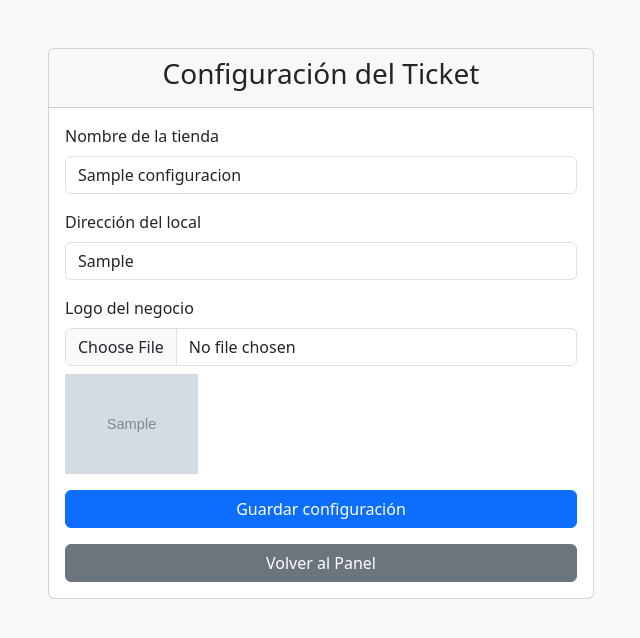
After one commit to BlackDragonG66/POSWEB, a PHP site: page /configuracion_ticket.php in a window 1280 px wide. The commit adds this page. Shown: the top 638 px of the page, without its empty margins (319-959 px from the left). Run offline with PHP 8.4, Linux system fonts and the light colour scheme; the visitor is signed in with stand-in values (Sample User, id 1); tables that the repository leaves empty hold one stand-in row (values such as "Sample post"); grey boxes marked "Sample" are stand-in pictures.

Commit message:
Actualiza todo el proyecto: mejoras visuales, ticket PDF, configuración, README y flujo Git

```diff
--- /dev/null
+++ b/configuracion_ticket.php
@@ -0,0 +1,81 @@
+<?php
+session_start();
+if (!isset($_SESSION['usuario'])) {
+    header('Location: index.php');
+    exit();
+}
+require_once 'conexion.php';
+$mensaje = '';
+// Obtener configuración actual
+$res = $conn->query("SELECT * FROM configuracion ORDER BY id DESC LIMIT 1");
+$config = $res ? $res->fetch_assoc() : null;
+if ($_SERVER['REQUEST_METHOD'] === 'POST') {
+    $nombre_tienda = trim($_POST['nombre_tienda']);
+    $direccion = trim($_POST['direccion_local']);
+    $logo = $config ? $config['logo_negocio'] : '';
+    if (isset($_FILES['logo_negocio']) && $_FILES['logo_negocio']['error'] === UPLOAD_ERR_OK) {
+        $ext = pathinfo($_FILES['logo_negocio']['name'], PATHINFO_EXTENSION);
+        $logo = 'fotos_productos/logo_' . uniqid() . '.' . $ext;
+        move_uploaded_file($_FILES['logo_negocio']['tmp_name'], $logo);
+    }
+    if ($config) {
+        $stmt = $conn->prepare("UPDATE configuracion SET nombre_tienda=?, direccion_local=?, logo_negocio=? WHERE id=?");
+        $stmt->bind_param('sssi', $nombre_tienda, $direccion, $logo, $config['id']);
+        $stmt->execute();
+        $stmt->close();
+        $mensaje = 'Configuración actualizada.';
+    } else {
+        $stmt = $conn->prepare("INSERT INTO configuracion (nombre_tienda, direccion_local, logo_negocio) VALUES (?, ?, ?)");
+        $stmt->bind_param('sss', $nombre_tienda, $direccion, $logo);
+        $stmt->execute();
+        $stmt->close();
+        $mensaje = 'Configuración guardada.';
+    }
+    header('Location: configuracion_ticket.php');
+    exit();
+}
+?>
+<!DOCTYPE html>
+<html lang="es">
+<head>
+    <meta charset="UTF-8">
+    <meta name="viewport" content="width=device-width, initial-scale=1.0">
+    <title>Configuración del Ticket</title>
+    <link rel="stylesheet" href="https://cdn.jsdelivr.net/npm/bootstrap@5.3.0/dist/css/bootstrap.min.css">
+</head>
+<body class="bg-light">
+    <div class="container mt-5">
+        <div class="row justify-content-center">
+            <div class="col-md-6">
+                <div class="card">
+                    <div class="card-header text-center">
+                        <h3>Configuración del Ticket</h3>
+                    </div>
+                    <div class="card-body">
+                        <?php if ($mensaje) { echo '<div class="alert alert-info">' . $mensaje . '</div>'; } ?>
+                        <form method="POST" enctype="multipart/form-data">
+                            <div class="mb-3">
+                                <label for="nombre_tienda" class="form-label">Nombre de la tienda</label>
+                                <input type="text" name="nombre_tienda" id="nombre_tienda" class="form-control" value="<?php echo $config ? htmlspecialchars($config['nombre_tienda']) : ''; ?>" required>
+                            </div>
+                            <div class="mb-3">
+                                <label for="direccion_local" class="form-label">Dirección del local</label>
+                                <input type="text" name="direccion_local" id="direccion_local" class="form-control" value="<?php echo $config ? htmlspecialchars($config['direccion_local']) : ''; ?>" required>
+                            </div>
+                            <div class="mb-3">
+                                <label for="logo_negocio" class="form-label">Logo del negocio</label>
+                                <input type="file" name="logo_negocio" id="logo_negocio" class="form-control" accept="image/*">
+                                <?php if ($config && $config['logo_negocio']): ?>
+                                    <img src="<?php echo $config['logo_negocio']; ?>" alt="Logo actual" class="img-fluid mt-2" style="max-height:100px;">
+                                <?php endif; ?>
+                            </div>
+                            <button type="submit" class="btn btn-primary w-100">Guardar configuración</button>
+                        </form>
+                        <a href="dashboard.php" class="btn btn-secondary w-100 mt-3">Volver al Panel</a>
+                    </div>
+                </div>
+            </div>
+        </div>
+    </div>
+</body>
+</html>
--- a/dashboard.php
+++ b/dashboard.php
@@ -65,6 +65,7 @@ if (!isset($_SESSION['usuario'])) {
                             <a href="inventario.php" class="btn btn-outline-warning">Inventario</a>
                             <a href="registro.php" class="btn btn-outline-secondary">Registrar Usuario</a>
                             <a href="gestionar_usuarios.php" class="btn btn-outline-dark" id="btnGestionarUsuarios">Gestionar Usuarios</a>
+                            <a href="configuracion_ticket.php" class="btn btn-outline-info">Configurar Ticket</a>
                             <a href="logout.php" class="btn btn-danger">Cerrar Sesión</a>
                         </div>
                     </div>
```
Also changed, not shown: basedatos.sql (+8 -0 lines), ticket.php (added, +76 -0 lines), ventas.php (+9 -0 lines), 1 other file.
